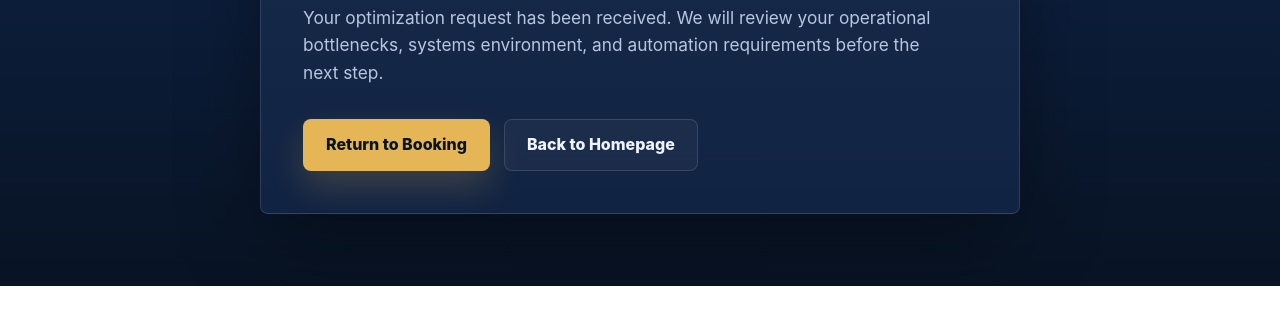
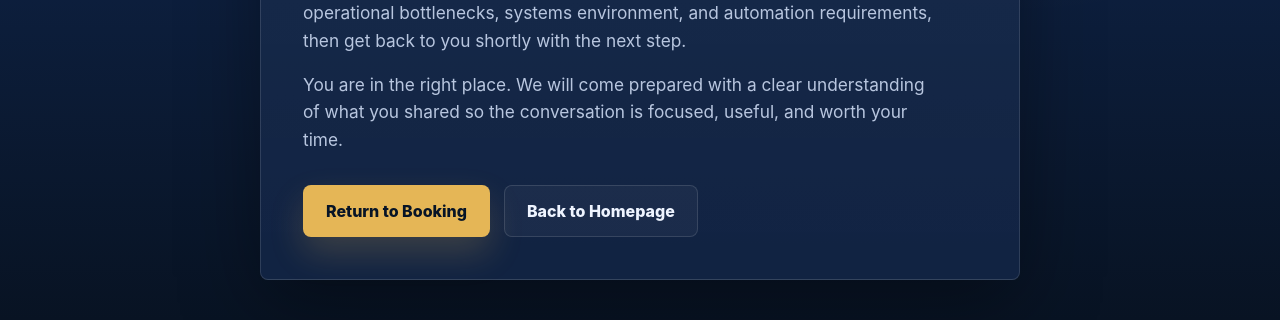
Before and after one commit to cmsurrency/vantaire-website, a plain HTML site: page thank-you.html in a window 1280 px wide. Shown: the part 514-834 px from the top of the page. Before the commit the page ends 800 px from the top, so only its background shows below. Drawn offline with Linux system fonts and the light colour scheme.

Commit message:
Update thank-you.html

```diff
--- a/thank-you.html
+++ b/thank-you.html
@@ -1,10 +1,11 @@
+<!-- thank-you.html -->
 <!DOCTYPE html>
 <html lang="en">
 <head>
     <meta charset="UTF-8">
     <meta name="viewport" content="width=device-width, initial-scale=1.0">
     <title>Request Submitted | Vantaire Systems</title>
-    <meta name="description" content="Thank you for submitting your Vantaire Systems optimization request.">
+    <meta name="description" content="Thank you for submitting your Vantaire Systems discovery call request.">
     <link rel="icon" type="image/png" href="icon.png">
     <link rel="stylesheet" href="style.css">
 </head>
@@ -19,7 +20,10 @@
             <p class="eyebrow">Request Received</p>
             <h1 id="thank-you-title">Thank you for submitting your discovery call request.</h1>
             <p>
-                Your optimization request has been received. We will review your operational bottlenecks, systems environment, and automation requirements before the next step.
+                Your request has been received successfully. Our team will review your operational bottlenecks, systems environment, and automation requirements, then get back to you shortly with the next step.
+            </p>
+            <p>
+                You are in the right place. We will come prepared with a clear understanding of what you shared so the conversation is focused, useful, and worth your time.
             </p>
 
             <div class="thank-you-actions">
```
